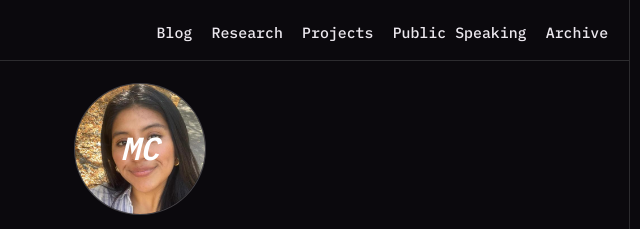
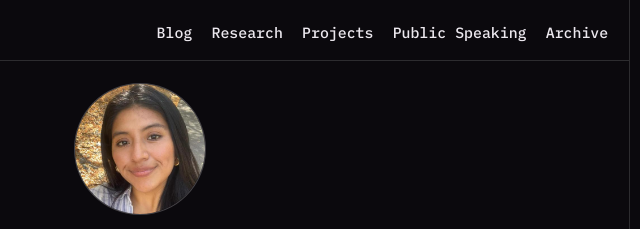
Before and after one commit to Minhoru123/dev-profile-webapp, a website: page index.html in a window 1280 px wide. Shown: the top 229 px of the page, 500-1140 px from the left. Drawn offline with Linux system fonts and the light colour scheme.

Commit message:
feat: add .gitignore for content workflow file and remove avatar fallback from index.html

```diff
--- a/index.html
+++ b/index.html
@@ -23,7 +23,6 @@
             src="./assets/profile.jpg"
             id="profile-image"
           />
-          <span class="avatar-fallback" aria-hidden="true">MC</span>
         </div>
         <h1>Hi, I&apos;m Minhoru Cotache.</h1>
         <p>
```
Also changed, not shown: 1 other file.
